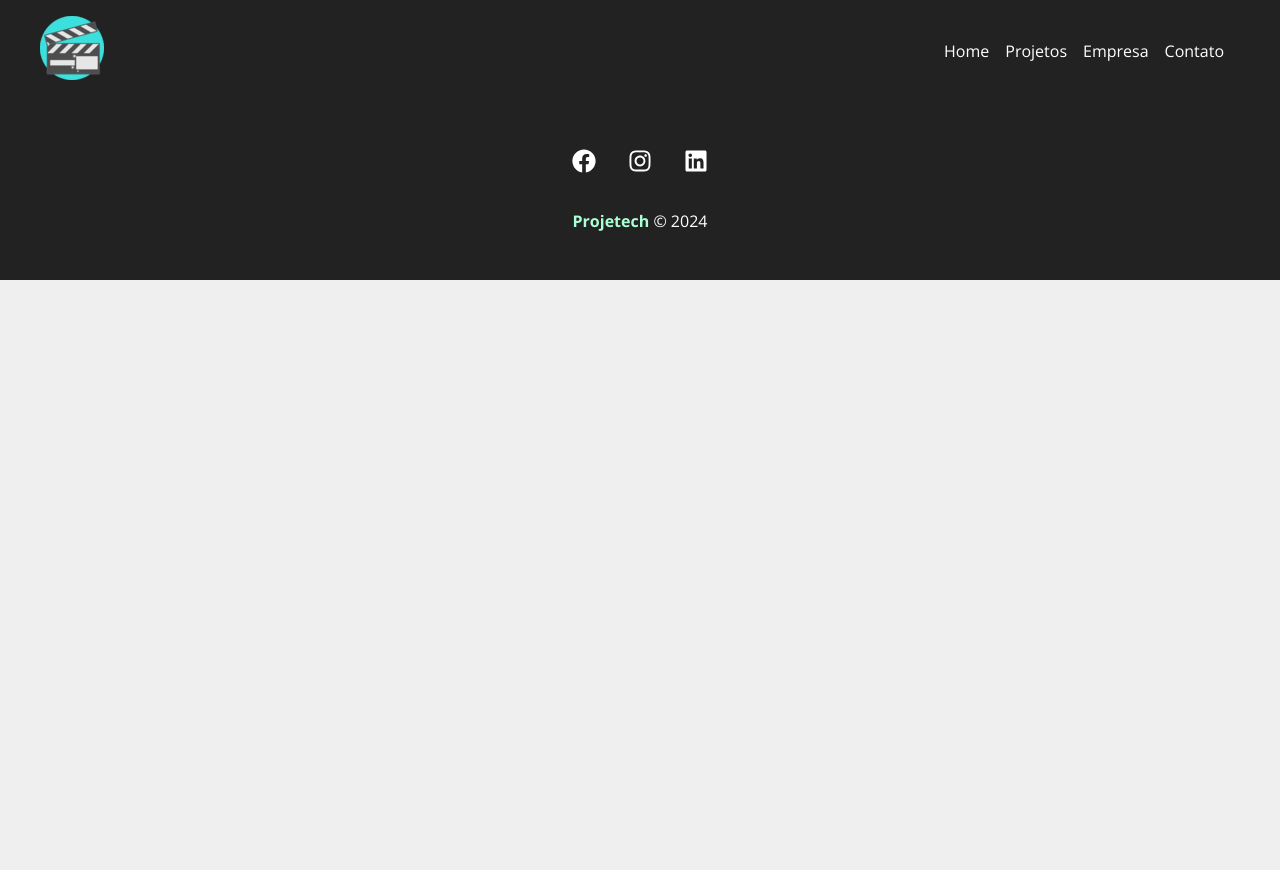
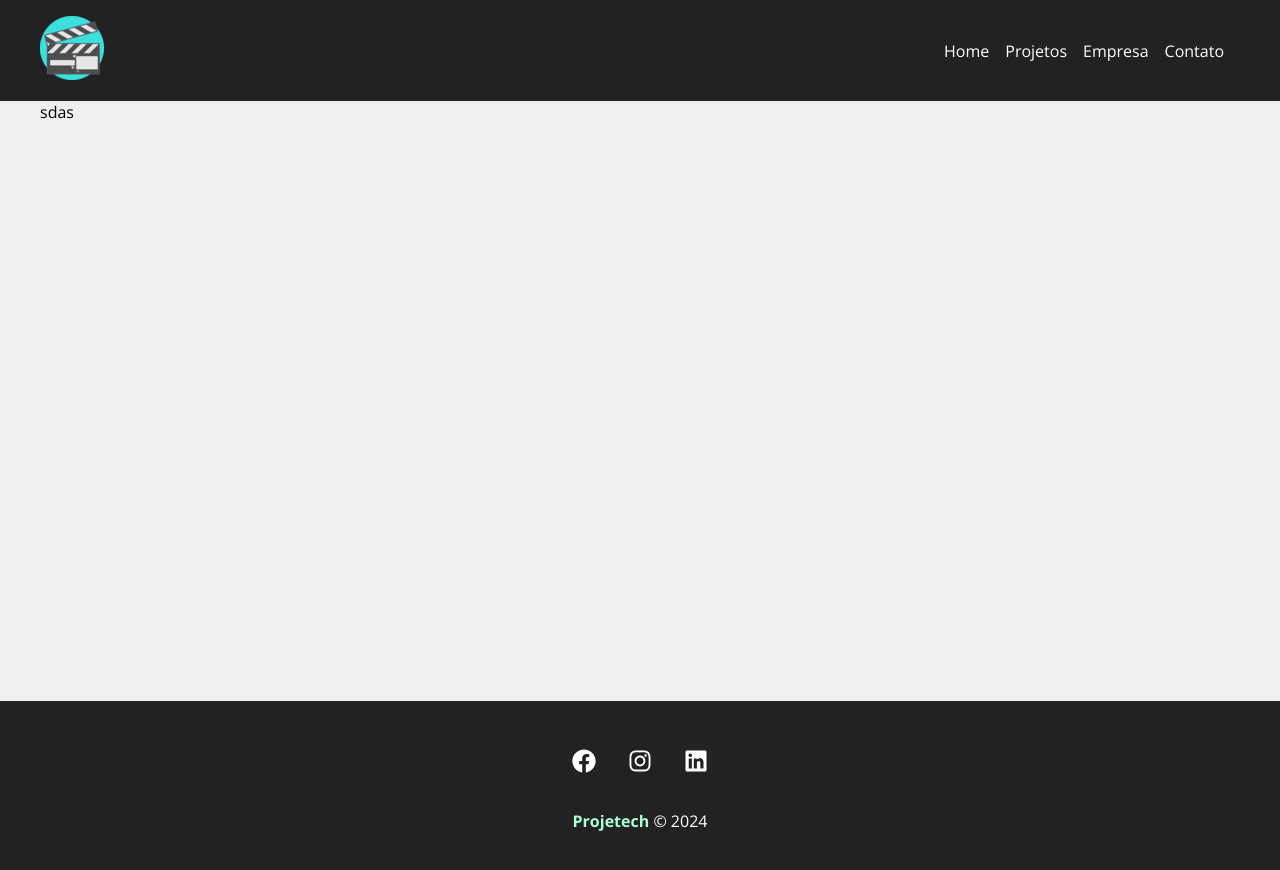
Before and after one commit to guilherme-beloni/myapp, a React (Create React App) app: page /project/0f73 in a window 1280 px wide. Shown: the top 870 px of the page. Before the commit the page ends 800 px from the top, so only its background shows below. Built offline with nearby package versions, Linux system fonts and the light colour scheme; data requests are answered from the project's data file.

Commit message:
att_PATCH_service

```diff
--- a/db.json
+++ b/db.json
@@ -4,6 +4,17 @@
       "id": "a2a6",
       "name": "Site Matheus Kasai",
       "budget": "350",
+      "category": {
+        "id": "2",
+        "name": "Front-end"
+      },
+      "cost": 0,
+      "services": []
+    },
+    {
+      "id": "0f73",
+      "name": "sdas",
+      "budget": "321",
       "category": {
         "id": "2",
         "name": "Front-end"
--- a/src/App.js
+++ b/src/App.js
@@ -4,6 +4,7 @@
 import Contact from "./components/pages/Contact";
 import NewProject from "./components/pages/NewProject";
 import Projects from "./components/pages/Projects";
+import Project from "./components/pages/Project";
 
 import Navbar from "./components/layout/Navbar";
 import Container from "./components/layout/Container";
@@ -59,6 +60,15 @@
             </Container>
           }
         />
+        <Route
+          exact
+          path="/project/:id"
+          element={
+            <Container customClass="min-height">
+              <Project />
+            </Container>
+          }
+        />
       </Routes>
       <Footer />
     </Router>
--- a/src/components/layout/Message.module.css
+++ b/src/components/layout/Message.module.css
@@ -1,5 +1,5 @@
 .message {
-  width: 100%;
+  width: 40%;
   padding: 1em;
   border: 1px solid #000;
   margin: 0 auto;
--- /dev/null
+++ b/src/components/pages/Project.js
@@ -0,0 +1,26 @@
+import styles from "./Project.module.css";
+import { useState, useEffect } from "react";
+import { useParams } from "react-router-dom";
+
+function Project() {
+  const { id } = useParams();
+  const [project, setProject] = useState({}); // Declare a variável project
+
+  useEffect(() => {
+    fetch(`http://localhost:5000/projects/${id}`, {
+      method: "GET",
+      headers: {
+        "Content-Type": "application/json",
+      },
+    })
+      .then((resp) => resp.json())
+      .then((data) => {
+        setProject(data);
+      })
+      .catch((err) => console.error(err));
+  }, [id]);
+
+  return <p>{project.name}</p>;
+}
+
+export default Project;
--- a/src/components/project/ProjectCard.js
+++ b/src/components/project/ProjectCard.js
@@ -18,7 +18,7 @@
         {category}
       </p>
       <div className={styles.project_card_actions}>
-        <Link to="/">
+        <Link to={`/project/${id}`}>
           <BsPencil />
           Editar
         </Link>
```
Also changed, not shown: src/components/pages/Projects.js (+0 -20 lines), src/components/pages/Project.module.css (added).
